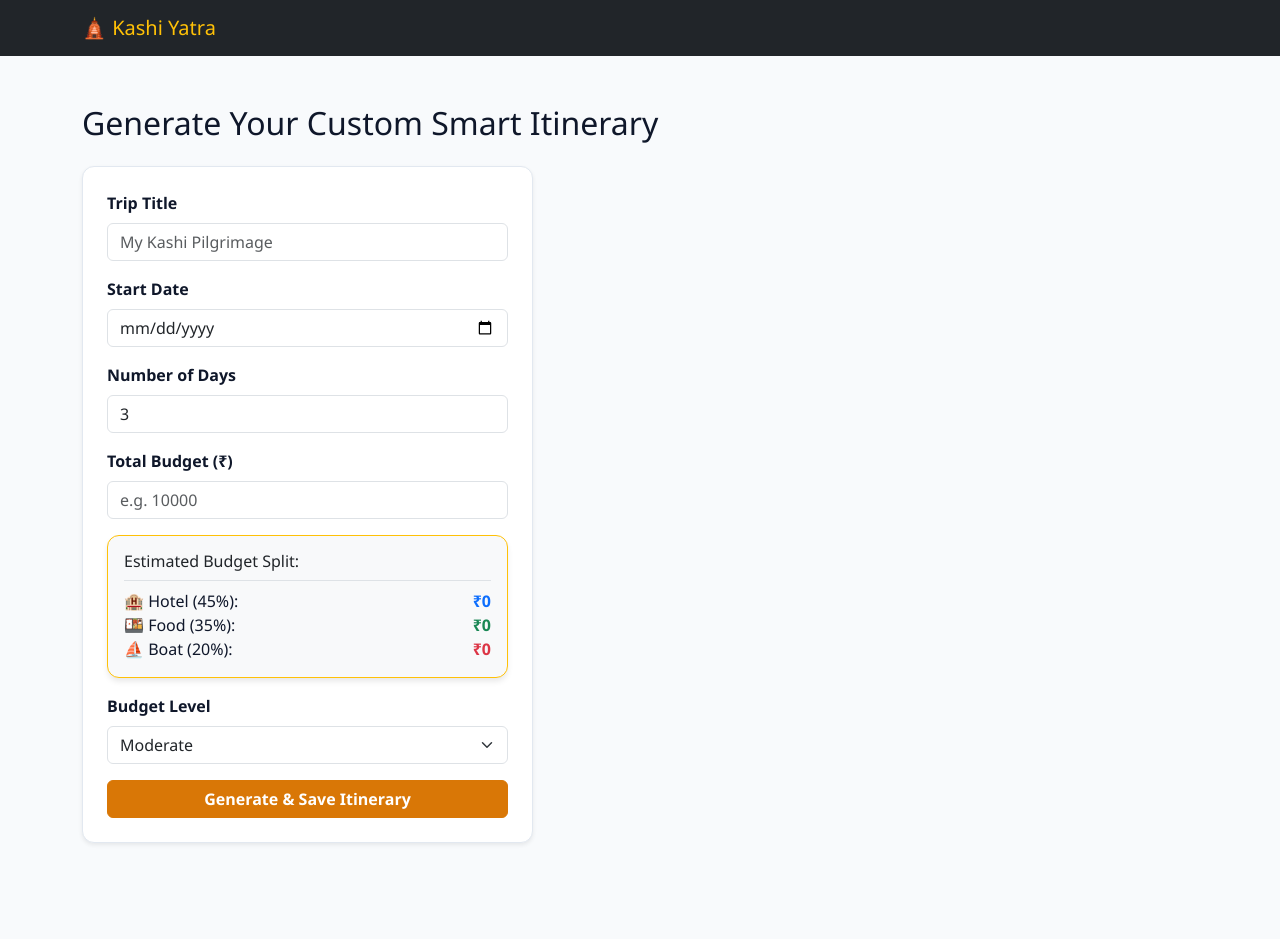
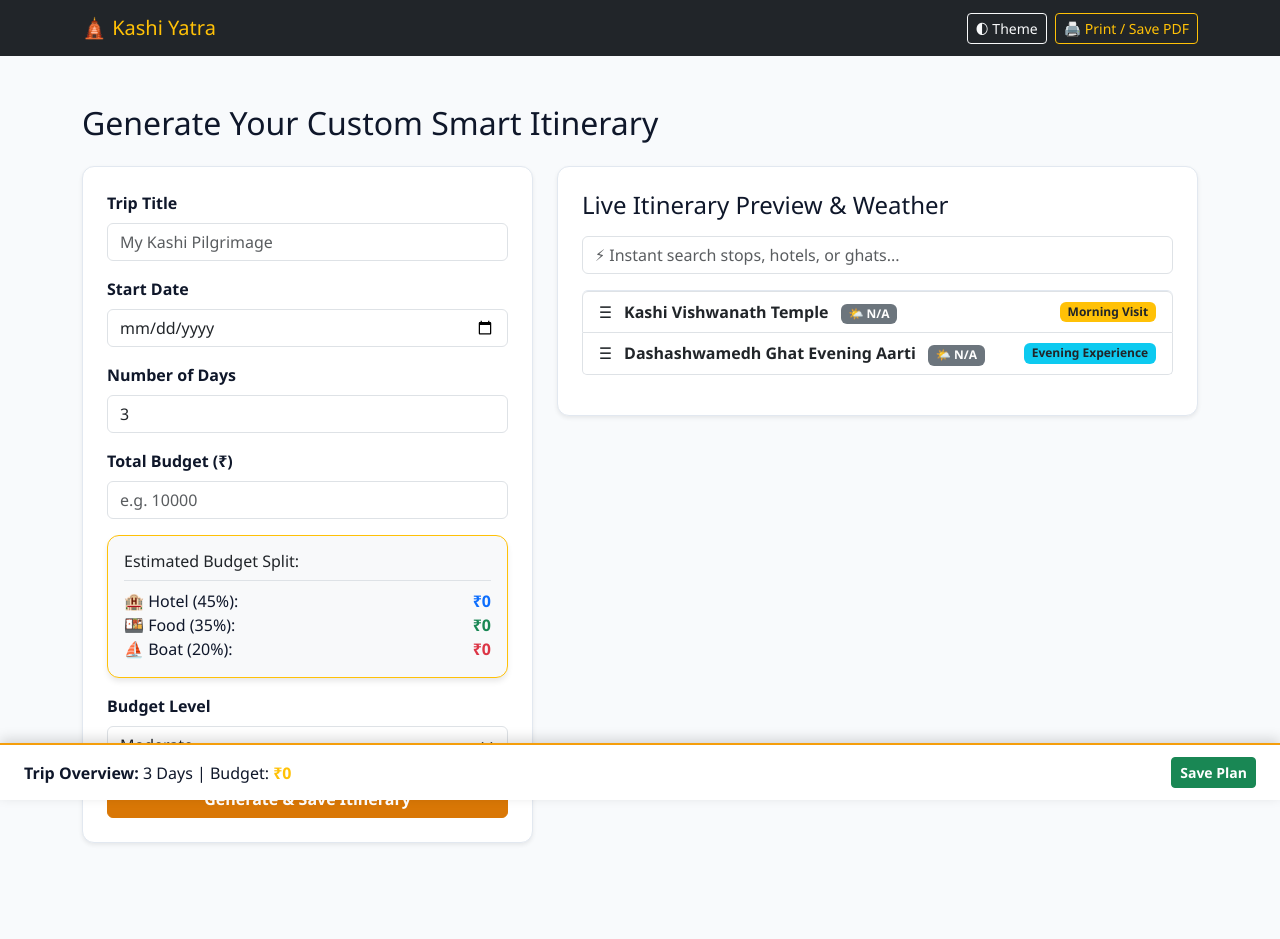
Before and after one commit to abhyudayasingh127-ctrl/tourism-in, a Flask app: page /trip-planner in a window 1280 px wide. Before the commit the page ends 844 px from the top, so only its background shows below. Run offline with Flask 3, Linux system fonts and the light colour scheme.

Commit message:
Update trip_planner.html

```diff
--- a/templates/trip_planner.html
+++ b/templates/trip_planner.html
@@ -5,15 +5,21 @@
     <title>Smart Trip Planner - Kashi</title>
     <link href="https://cdn.jsdelivr.net/npm/bootstrap@5.3.0/dist/css/bootstrap.min.css" rel="stylesheet">
     <link rel="stylesheet" href="/static/css/style.css">
+    <!-- Lightweight Drag & Drop Library -->
+    <script src="https://cdn.jsdelivr.net/npm/sortablejs@1.15.0/Sortable.min.js"></script>
 </head>
 <body>
-    <nav class="navbar navbar-expand-lg navbar-dark bg-dark">
-        <div class="container">
+    <nav class="navbar navbar-expand-lg navbar-dark bg-dark no-print">
+        <div class="container d-flex justify-content-between">
             <a class="navbar-brand text-warning" href="/">🛕 Kashi Yatra</a>
+            <div class="d-flex align-items-center gap-2">
+                <button id="theme-toggle" class="btn btn-outline-light btn-sm">🌓 Theme</button>
+                <button onclick="window.print()" class="btn btn-outline-warning btn-sm">🖨️ Print / Save PDF</button>
+            </div>
         </div>
     </nav>
 
-    <div class="container my-5">
+    <div class="container my-5 pb-5">
         <h2 class="mb-4">Generate Your Custom Smart Itinerary</h2>
         <div class="row">
             <div class="col-md-5">
@@ -68,8 +74,37 @@
                 </div>
             </div>
 
-            <!-- Output Section for API Suggestions -->
+            <!-- Interactive Searchable & Draggable Itinerary Preview -->
             <div class="col-md-7">
+                <div class="card p-4 shadow-sm mb-4">
+                    <h4 class="mb-3">Live Itinerary Preview & Weather</h4>
+
+                    <!-- Instant Client-Side Search -->
+                    <input type="text" id="instant-search" class="form-control mb-3" placeholder="⚡ Instant search stops, hotels, or ghats...">
+
+                    <!-- Drag & Drop Interactive Stops -->
+                    <div id="itinerary-list" class="list-group mb-3">
+                        <div class="list-group-item searchable-item d-flex justify-content-between align-items-center">
+                            <div>
+                                <span class="drag-handle me-2" style="cursor: grab;">☰</span>
+                                <strong>Kashi Vishwanath Temple</strong>
+                                <span id="temple-weather" class="badge bg-secondary ms-2">Loading...</span>
+                            </div>
+                            <span class="badge bg-warning text-dark">Morning Visit</span>
+                        </div>
+
+                        <div class="list-group-item searchable-item d-flex justify-content-between align-items-center">
+                            <div>
+                                <span class="drag-handle me-2" style="cursor: grab;">☰</span>
+                                <strong>Dashashwamedh Ghat Evening Aarti</strong>
+                                <span id="ghat-weather" class="badge bg-secondary ms-2">Loading...</span>
+                            </div>
+                            <span class="badge bg-info text-dark">Evening Experience</span>
+                        </div>
+                    </div>
+                </div>
+
+                <!-- API Generated Suggestions Section -->
                 <div id="itinerary-result" class="card p-4 shadow-sm d-none">
                     <h3 class="text-success mb-3">Your Itinerary & Budget Suggestions</h3>
                     <div id="itinerary-details"></div>
@@ -78,8 +113,27 @@
         </div>
     </div>
 
+    <!-- Sticky Floating Itinerary Dock -->
+    <div class="sticky-summary-bar d-flex justify-content-between align-items-center no-print">
+        <div>
+            <strong>Trip Overview:</strong> <span id="dock-days">3 Days</span> | Budget: <span id="dock-budget" class="text-warning fw-bold">₹0</span>
+        </div>
+        <button type="button" onclick="document.getElementById('planner-form').requestSubmit()" class="btn btn-success btn-sm fw-bold">Save Plan</button>
+    </div>
+
+    <!-- Main JavaScript Source -->
+    <script src="/static/js/main.js"></script>
     <script>
-        // 1. Live Budget Real-time Calculation Logic
+        // Initialize Drag and Drop
+        const itineraryContainer = document.getElementById('itinerary-list');
+        if (itineraryContainer) {
+            Sortable.create(itineraryContainer, {
+                handle: '.drag-handle',
+                animation: 150
+            });
+        }
+
+        // Live Budget Calculation Sync
         const budgetInput = document.getElementById('budget_amount');
         budgetInput.addEventListener('input', () => {
             const total = parseFloat(budgetInput.value) || 0;
@@ -91,9 +145,17 @@
             document.getElementById('hotelBudget').innerText = `₹${hotelCost}`;
             document.getElementById('foodBudget').innerText = `₹${foodCost}`;
             document.getElementById('boatBudget').innerText = `₹${boatCost}`;
+
+            // Sync Dock Budget
+            document.getElementById('dock-budget').innerText = `₹${total}`;
         });
 
-        // 2. Form Submit Handler
+        // Sync Days with Dock
+        document.getElementById('days').addEventListener('input', (e) => {
+            document.getElementById('dock-days').innerText = `${e.target.value || 1} Days`;
+        });
+
+        // Form Submit Handler
         document.getElementById('planner-form').addEventListener('submit', async (e) => {
             e.preventDefault();
             const payload = {
@@ -123,6 +185,12 @@
                 console.error("Error submitting trip form:", err);
             }
         });
+
+        // Load Live Weather for Varanasi Stops (Coordinates: 25.3176, 82.9739)
+        if (typeof fetchWeather === 'function') {
+            fetchWeather(25.3176, 82.9739, 'temple-weather');
+            fetchWeather(25.3176, 82.9739, 'ghat-weather');
+        }
     </script>
 </body>
 </html>
```
